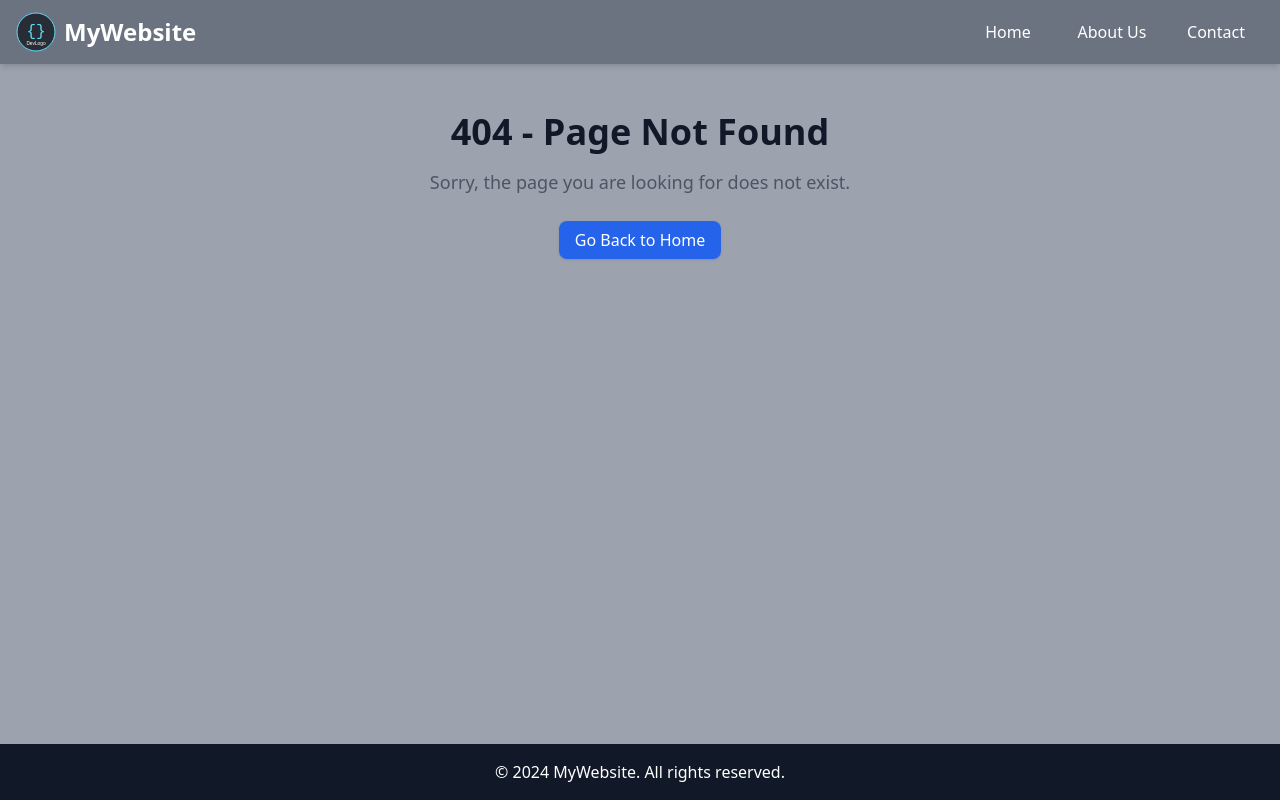
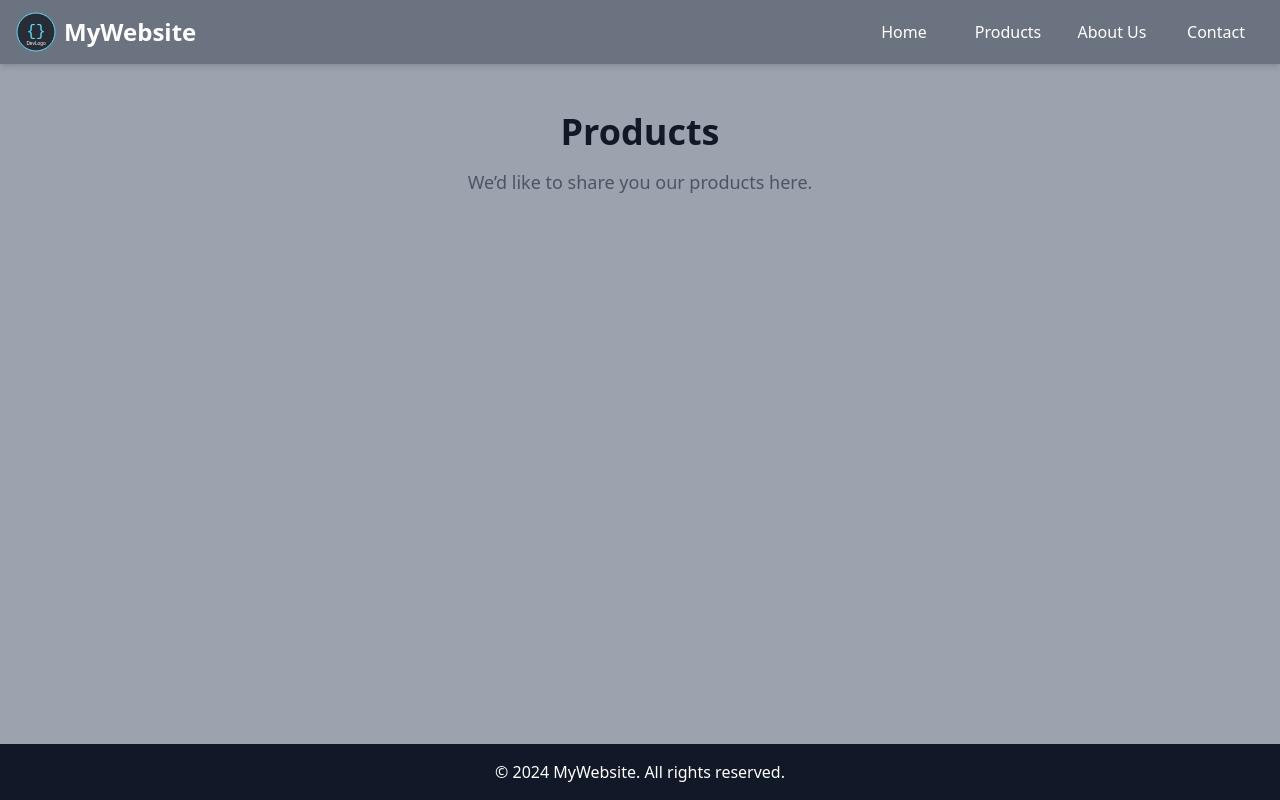
Before and after one commit to mubetesh/nextapp, a Next.js app: page /products in a window 1280 px wide. Before the commit this address had no page. Built offline with nearby package versions, Linux system fonts and the light colour scheme.

Commit message:
the products page is added

```diff
--- /dev/null
+++ b/src/app/products/page.tsx
@@ -0,0 +1,16 @@
+// src/app/contact/page.tsx
+import React from 'react';
+
+const ContactPage: React.FC = () => {
+  return (
+    <section className="max-w-2xl mx-auto p-6">
+      <header className="mb-4 text-center">
+       <h1 className="text-4xl font-bold mb-4">Products</h1>
+        <p className="text-lg text-gray-600">We’d like to share you our products here.</p>
+      </header>
+
+    </section>
+  );
+};
+
+export default ContactPage;
--- a/src/components/Navbar.tsx
+++ b/src/components/Navbar.tsx
@@ -22,6 +22,11 @@
               <div className="hover:text-gray-700 transition duration-300  cursor-pointer hover:bg-slate-300 px-2 py-1 rounded-sm text-center">Home</div>
             </Link>
           </li>
+          <li className='hover:bg-slate-300 w-24'>
+            <Link href="/products" passHref>
+              <div className="hover:text-gray-700 transition duration-300 cursor-pointer hover:bg-slate-300 px-2 py-1 rounded-sm text-center">Products</div>
+            </Link>
+          </li>
           <li className='hover:bg-slate-300 w-24 rounded-md'>
             <Link href="/about" passHref>
               <div className="hover:text-gray-700 transition duration-300 cursor-pointer hover:bg-slate-300 px-2 py-1 rounded-sm text-center">About Us</div>
@@ -32,6 +37,7 @@
               <div className="hover:text-gray-700 transition duration-300 cursor-pointer hover:bg-slate-300 px-2 py-1 rounded-sm text-center">Contact</div>
             </Link>
           </li>
+
         </ul>
       </div>
     </nav>
```
